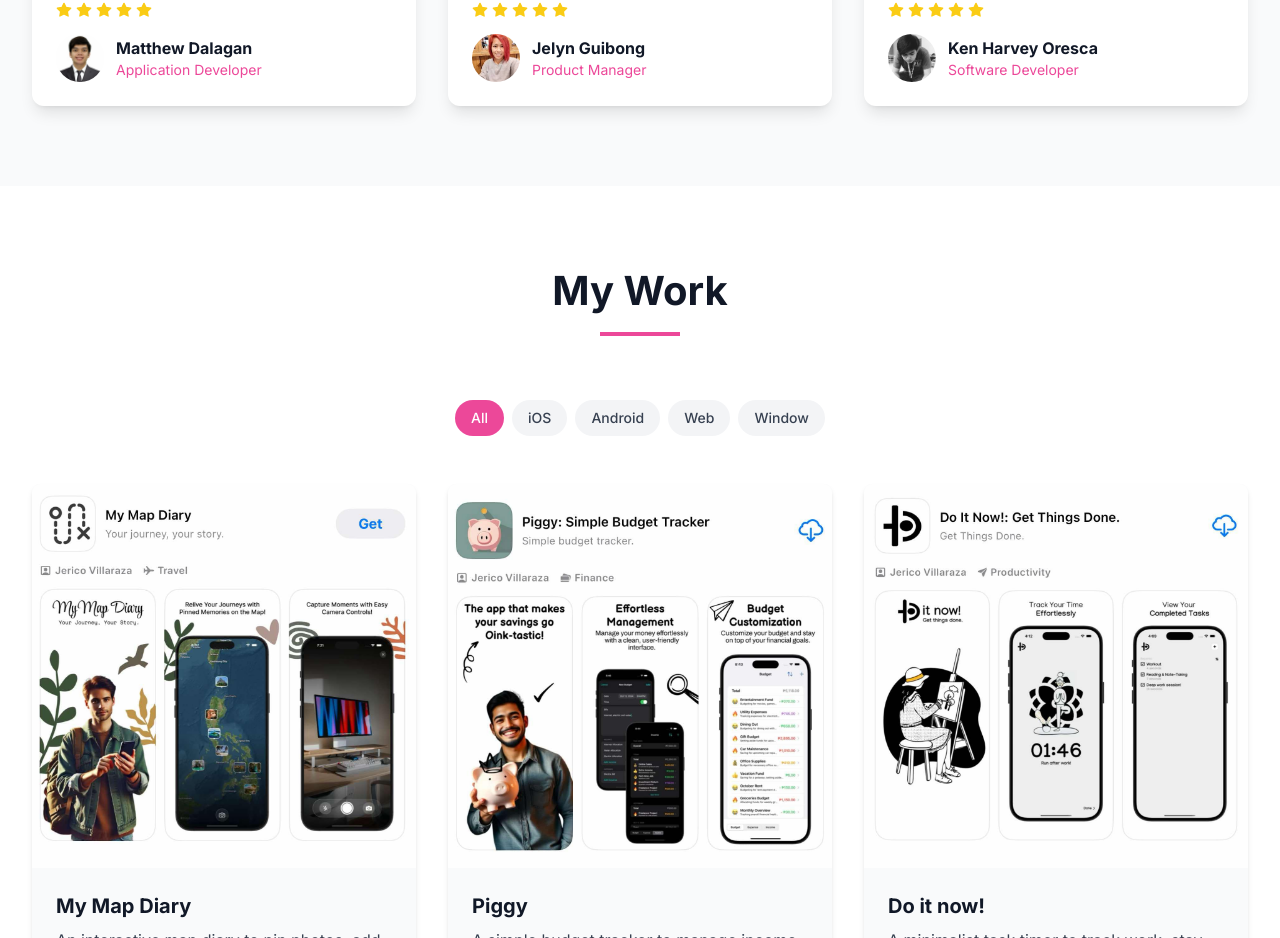
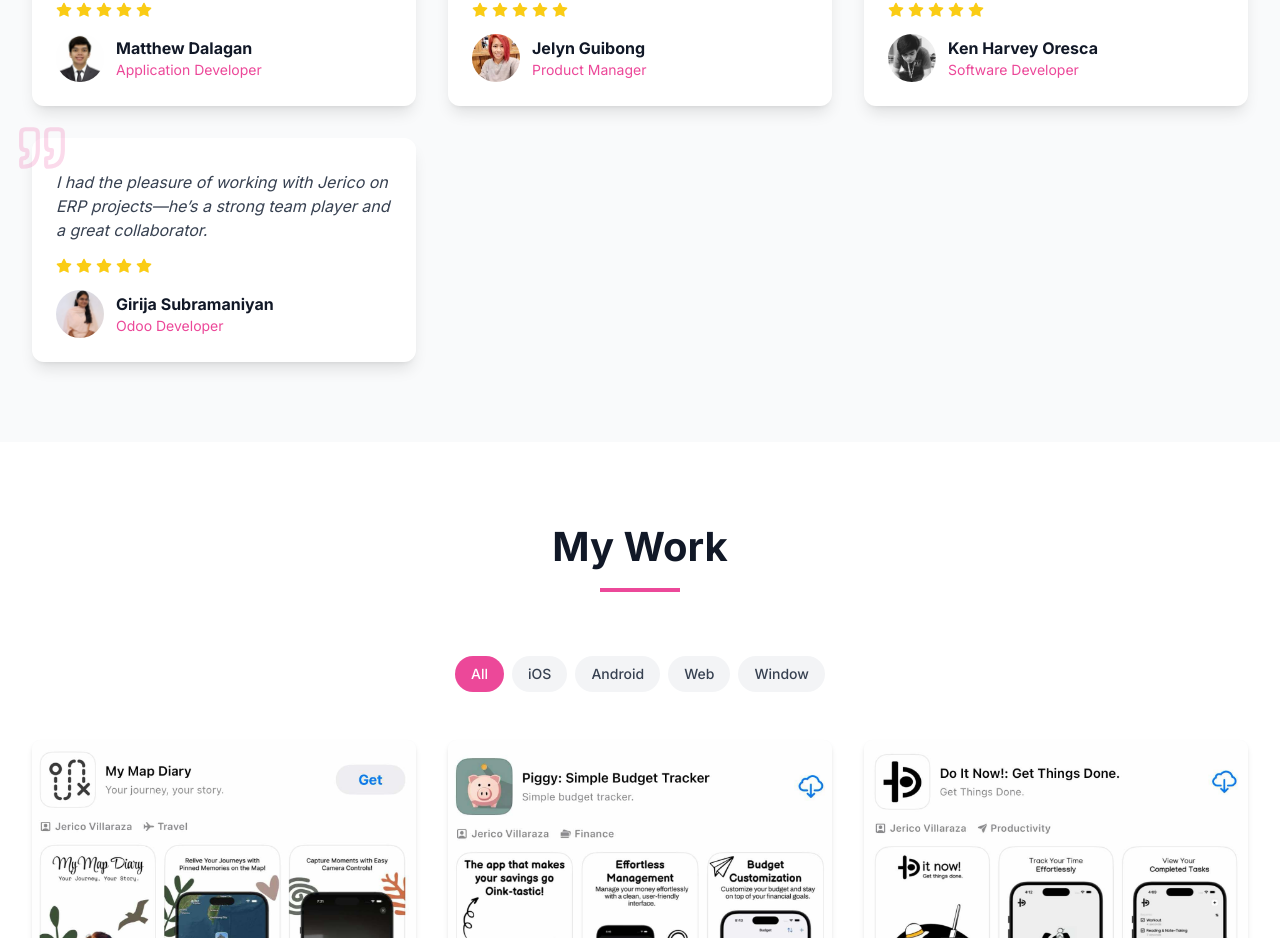
Before and after one commit to ecoknows/jerico.dev, a React (Vite) app: page / in a window 1280 px wide. Shown: the part 2158-3096 px from the top of the page. Built offline with nearby package versions, Linux system fonts and the light colour scheme.

Commit message:
Add girija, update resume

```diff
--- a/src/components/sections/Testimonials.tsx
+++ b/src/components/sections/Testimonials.tsx
@@ -37,6 +37,12 @@
     name: "Ken Harvey Oresca",
     position: "Software Developer",
     image: "ken.jfif"
+  },
+  {
+    quote: "I had the pleasure of working with Jerico on ERP projects—he’s a strong team player and a great collaborator.",
+    name: "Girija Subramaniyan",
+    position: "Odoo Developer",
+    image: "girija.jpeg"
   },
 ];
 
```
Also changed, not shown: public/girija.jpeg (added), 1 other file (tests, documents, lock files or other folders).
